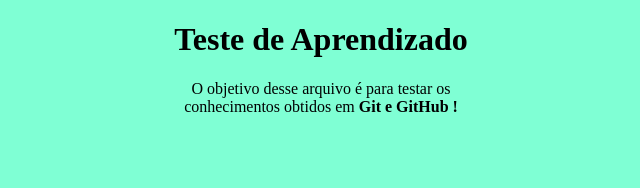
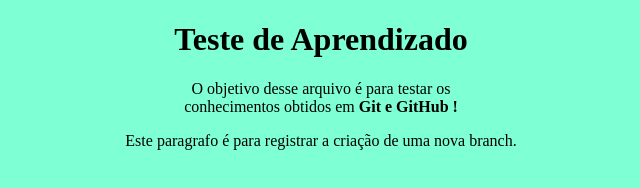
Before and after one commit to sergioluis2/teste-aprendizado, a plain HTML site: page index.html in a window 1280 px wide. Shown: the whole page, without its empty margins (319-959 px from the left). Drawn offline with Linux system fonts and the light colour scheme.

Commit message:
paragrafo para registrar branch

```diff
--- a/index.html
+++ b/index.html
@@ -13,6 +13,9 @@
     <span><strong>Git e GitHub !</strong></span>
     </p>
    </Header>
+   <section>
+    <p style="text-align: center;">Este paragrafo é para registrar a criação de uma nova branch.</p>
+   </section>
 
 </body>
 </html>
```
